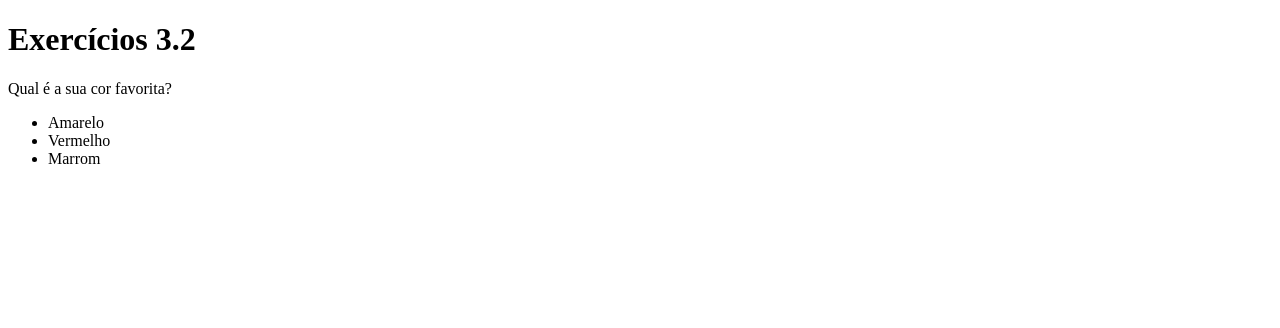
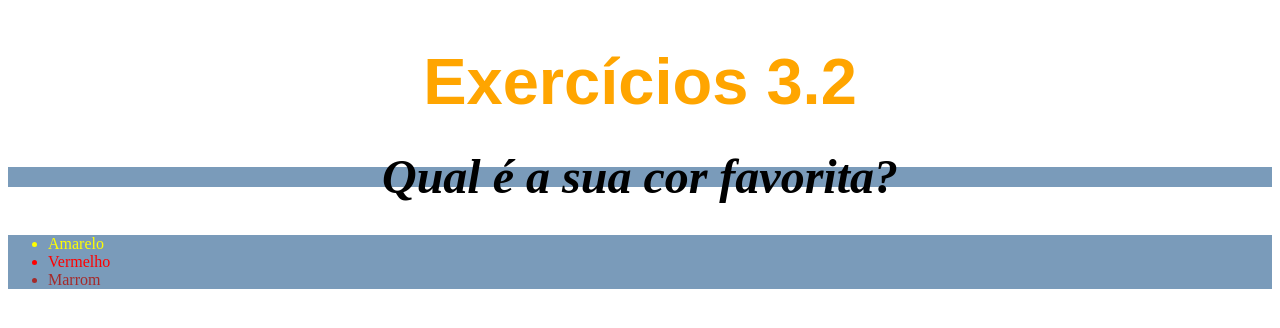
Before and after one commit to fabiojuvenalpereira/trybe-exercises, a plain HTML site: page bloco_3/dia_2/exercicios.html in a window 1280 px wide. Drawn offline with Linux system fonts and the light colour scheme.

Commit message:
adiciona o conteudo das parte 1 e 2 do exercicio do dia 3.1

```diff
--- a/bloco_3/dia_2/exercicios.html
+++ b/bloco_3/dia_2/exercicios.html
@@ -2,30 +2,54 @@
 <html lang="pt-br">
 <head>
   <meta charset="UTF-8">
-  <meta http-equiv="X-UA-Compatible" content="IE=edge">
-  <meta name="viewport" content="width=device-width, initial-scale=1.0">
-  <title>Exercicios 3.2 </title>
+  <title>Exercicios 3.2</title>
   <style>
-    #titulo-principal{
-      text-size-adjust:65px;
+
+    h1{
+     font-size: 65px;
+     color: orange;
+     font-family: sans-serif;
+     text-align: center;
+    }
+    #lista{
+      background-color:aqua;
+    }
+    .stiloestiloso{
+      background-color: rgb(122,155,186);
+    }
+    #paragrafo{
+      font-weight: 600;
+      font-size: 3em;
+      font-style: italic;
+      line-height: 20px;
+      text-align: center;
+    }
+    body{
+      font-size: 16px;
+    }
+    #amarelo{
+      color: yellow;
+    }
+    #vermelho{
+      color: red;
+    }
+    #marrom{
+      color: brown;
     }
 
   </style>
 </head>
+
 <body>
-  <h1 id="titulo-principal">Exercícios 3.2</h1>
-    <p>Qual é a sua cor favorita?</p>
-    <ul>
-      <li>Amarelo</li>
-      <li>Vermelho</li>
-      <li>Marrom</li>
+  <h1>Exercícios 3.2</h1>
+
+  <p class="stiloestiloso" id="paragrafo">Qual é a sua cor favorita?</p>
+
+    <ul class="stiloestiloso">
+        <li id="amarelo">Amarelo</li>
+        <li id="vermelho">Vermelho</li>
+        <li id="marrom">Marrom</li>
     </ul>
 
-    <!-- Exercícios da parte 1
-     1 - Modifique o tamanho do h1 para 65 pixels
-     2 - Modifique a cor do texto do h1 para laranja
-     3 - Modifique a cor de fundo da lista não ordenada
-     4 - Crie uma classe para modificar a cor de fundo da tag p e da ul ao mesmo tempo
-    -->
 </body>
 </html>
```
